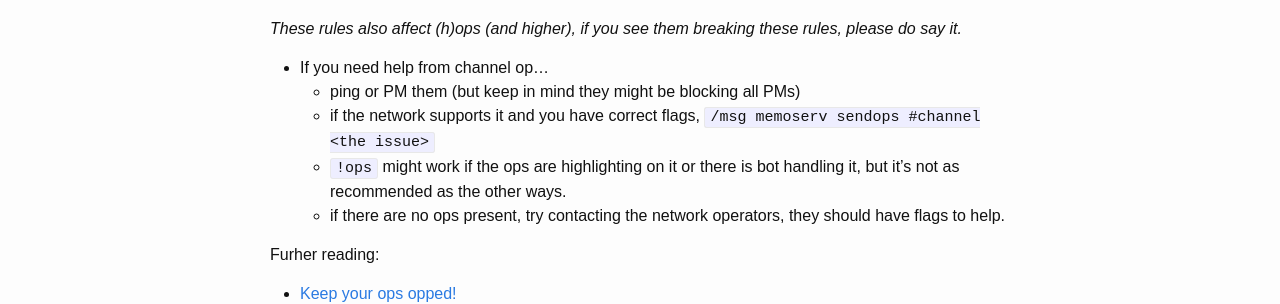
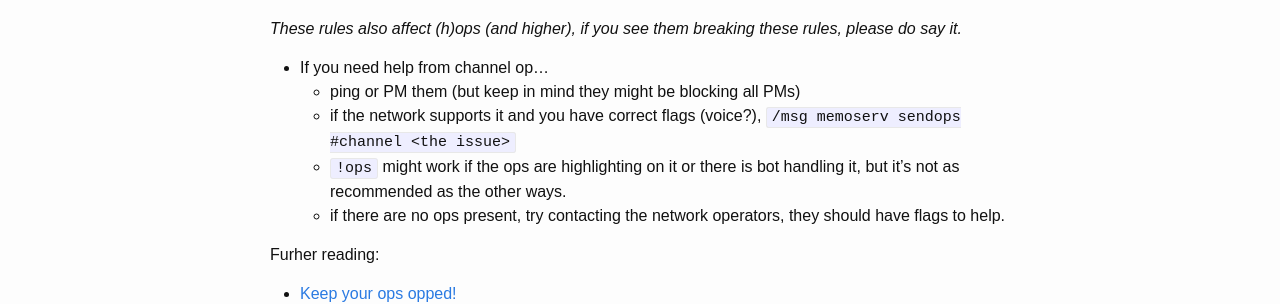
Before and after one commit to Mikaela/mikaela.github.io, a Jekyll site: the page built from pages/channel.markdown, in a window 1280 px wide. Shown: the part 479-783 px from the top of the page. Built offline with Jekyll 4.4.1, drawn with Linux system fonts in a browser that asks for light colours; Markdown is read by kramdown in place of the engine named in the settings.

Commit message:
fix previous commit
* I forgot to update changelog in channel.fi.markdown
* I forgot to add voice in brackets to channel.markdown as indicator of
  correct flags as when you have voice on my channel, you usually have
  flags `+ViA`.

```diff
--- a/pages/channel.fi.markdown
+++ b/pages/channel.fi.markdown
@@ -48,4 +48,5 @@ Lisälukemista:
 
 Muutosloki ([GitHubissa](https://github.com/Mikaela/mikaela.github.io/commits/master/pages/channel.fi.markdown)):
 
+* 2015-05-07: Selvennetty avunpyytämistä opeilta
 * 2015-05-03: Käännetty (huonoksi) suomeksi
--- a/pages/channel.markdown
+++ b/pages/channel.markdown
@@ -33,7 +33,7 @@ these rules, please do say it.*
 
 * If you need help from channel op...
     * ping or PM them (but keep in mind they might be blocking all PMs)
-    * if the network supports it and you have correct flags,
+    * if the network supports it and you have correct flags (voice?),
       `/msg memoserv sendops #channel <the issue>`
     * `!ops` might work if the ops are highlighting on it or there is bot
       handling it, but it's not as recommended as the other ways.
```
